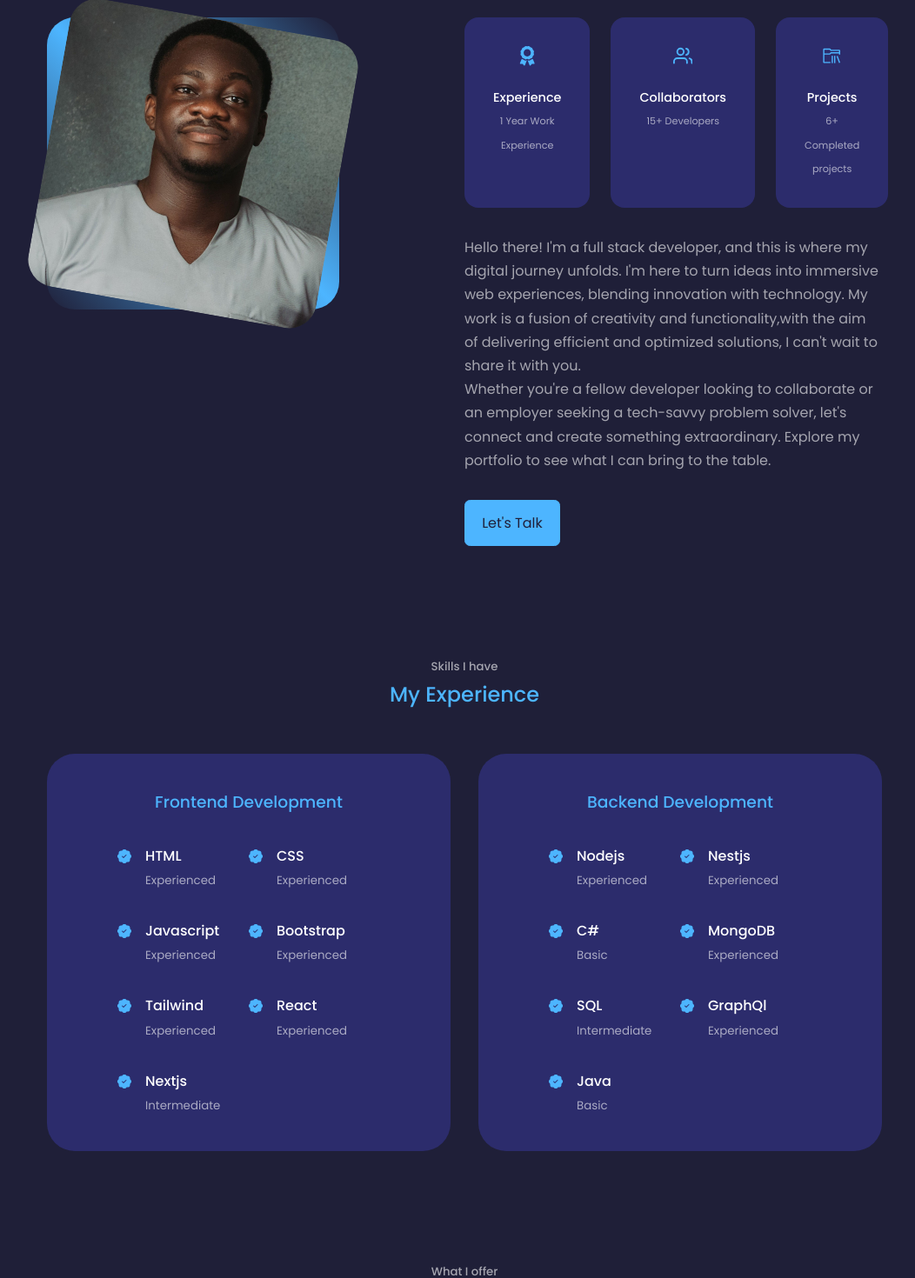
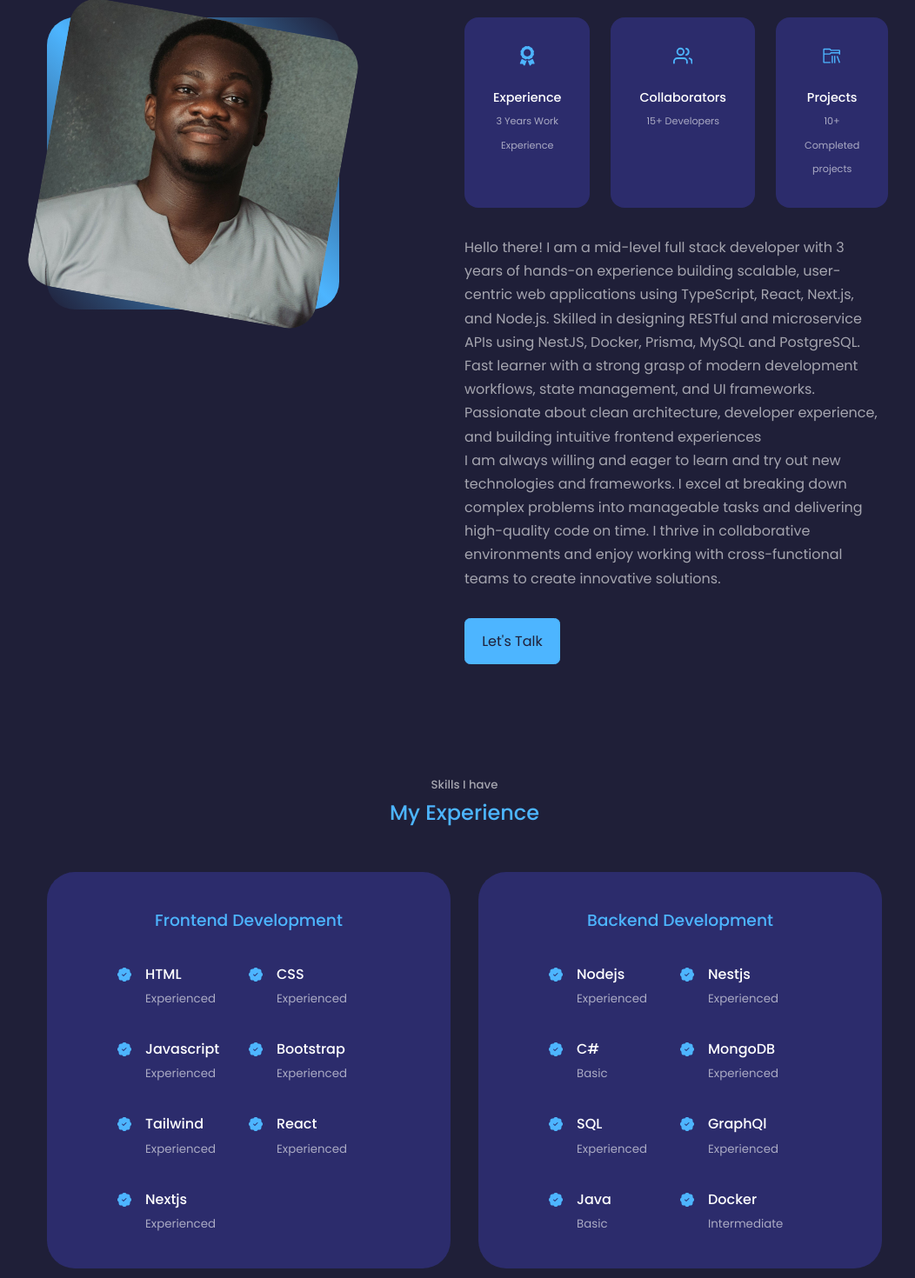
Before and after one commit to Dexstur/react-portfolio, a React (Vite) app: page / in a window 1280 px wide. Shown: the part 1019-2489 px from the top of the page at 87% size, without its empty margins (106-1158 px from the left). Built offline with nearby package versions, Linux system fonts and the light colour scheme.

Commit message:
ft:edit experience

```diff
--- a/src/components/about/About.tsx
+++ b/src/components/about/About.tsx
@@ -33,7 +33,7 @@ function About() {
             <AboutCard>
               <FaAward color="#4db5ff" size={"1.4rem"} />
               <CardHead>Experience</CardHead>
-              <CardSmall>1 Year Work Experience</CardSmall>
+              <CardSmall>3 Years Work Experience</CardSmall>
             </AboutCard>
             <AboutCard>
               <FiUsers color="#4db5ff" size={"1.4rem"} />
@@ -43,23 +43,26 @@ function About() {
             <AboutCard>
               <VscFolderLibrary color="#4db5ff" size={"1.4rem"} />
               <CardHead>Projects</CardHead>
-              <CardSmall>6+ Completed projects</CardSmall>
+              <CardSmall>10+ Completed projects</CardSmall>
             </AboutCard>
           </AboutDeck>
           <AboutInfo>
             <p>
-              Hello there! I'm a full stack developer, and this is where my
-              digital journey unfolds. I'm here to turn ideas into immersive web
-              experiences, blending innovation with technology. My work is a
-              fusion of creativity and functionality,with the aim of delivering
-              efficient and optimized solutions, I can't wait to share it with
-              you.
+              Hello there! I am a mid-level full stack developer with 3 years of
+              hands-on experience building scalable, user-centric web
+              applications using TypeScript, React, Next.js, and Node.js.
+              Skilled in designing RESTful and microservice APIs using NestJS,
+              Docker, Prisma, MySQL and PostgreSQL. Fast learner with a strong
+              grasp of modern development workflows, state management, and UI
+              frameworks. Passionate about clean architecture, developer
+              experience, and building intuitive frontend experiences
             </p>
             <p>
-              Whether you're a fellow developer looking to collaborate or an
-              employer seeking a tech-savvy problem solver, let's connect and
-              create something extraordinary. Explore my portfolio to see what I
-              can bring to the table.
+              I am always willing and eager to learn and try out new
+              technologies and frameworks. I excel at breaking down complex
+              problems into manageable tasks and delivering high-quality code on
+              time. I thrive in collaborative environments and enjoy working
+              with cross-functional teams to create innovative solutions.
             </p>
           </AboutInfo>
           <a href="#contact" className="btn btn-primary">
--- a/src/components/experience/Experience.tsx
+++ b/src/components/experience/Experience.tsx
@@ -79,7 +79,7 @@ function Experience() {
               <div>
                 <ExpSkillHead>Nextjs</ExpSkillHead>
                 <ExpSkillSmall className="text-light">
-                  Intermediate
+                  Experienced
                 </ExpSkillSmall>
               </div>
             </ExpSkill>
@@ -127,7 +127,7 @@ function Experience() {
               <div>
                 <ExpSkillHead>SQL</ExpSkillHead>
                 <ExpSkillSmall className="text-light">
-                  Intermediate
+                  Experienced
                 </ExpSkillSmall>
               </div>
             </ExpSkill>
@@ -147,6 +147,15 @@ function Experience() {
                 <ExpSkillSmall className="text-light">Basic</ExpSkillSmall>
               </div>
             </ExpSkill>
+            <ExpSkill>
+              <BsPatchCheckFill className="exp__icon" />
+              <div>
+                <ExpSkillHead>Docker</ExpSkillHead>
+                <ExpSkillSmall className="text-light">
+                  Intermediate
+                </ExpSkillSmall>
+              </div>
+            </ExpSkill>
           </ExpContent>
         </ExpCard>
       </ExpContainer>
```
